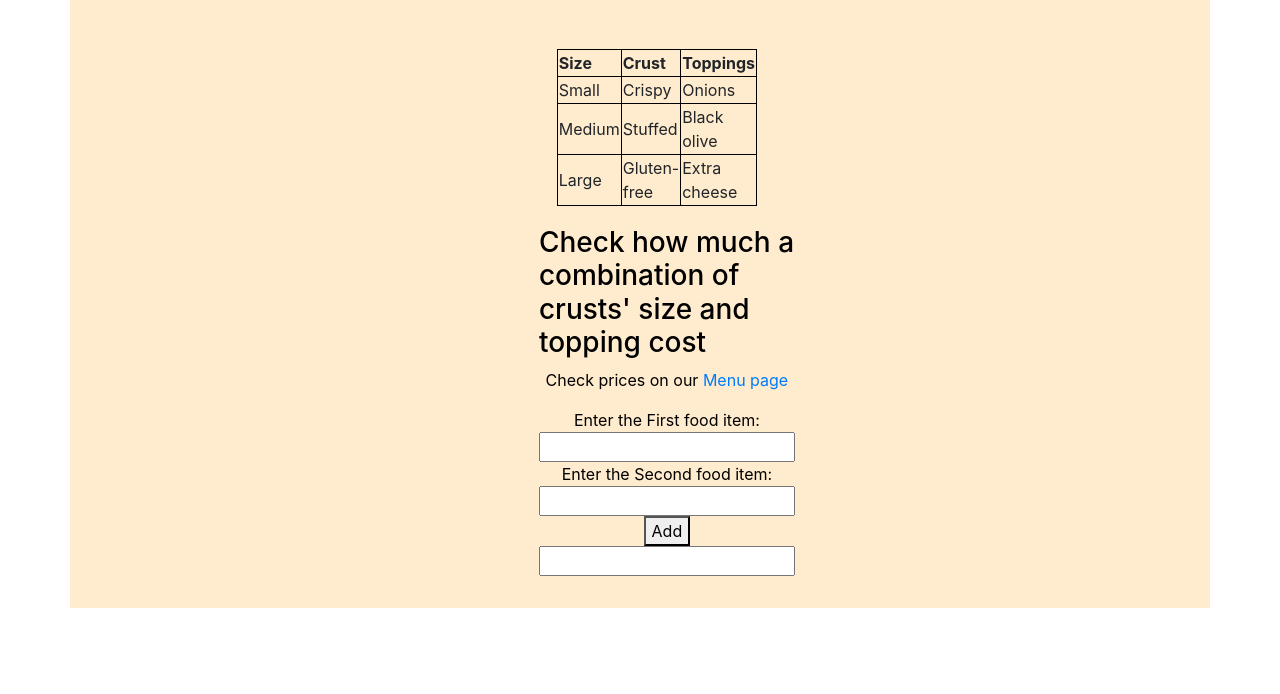
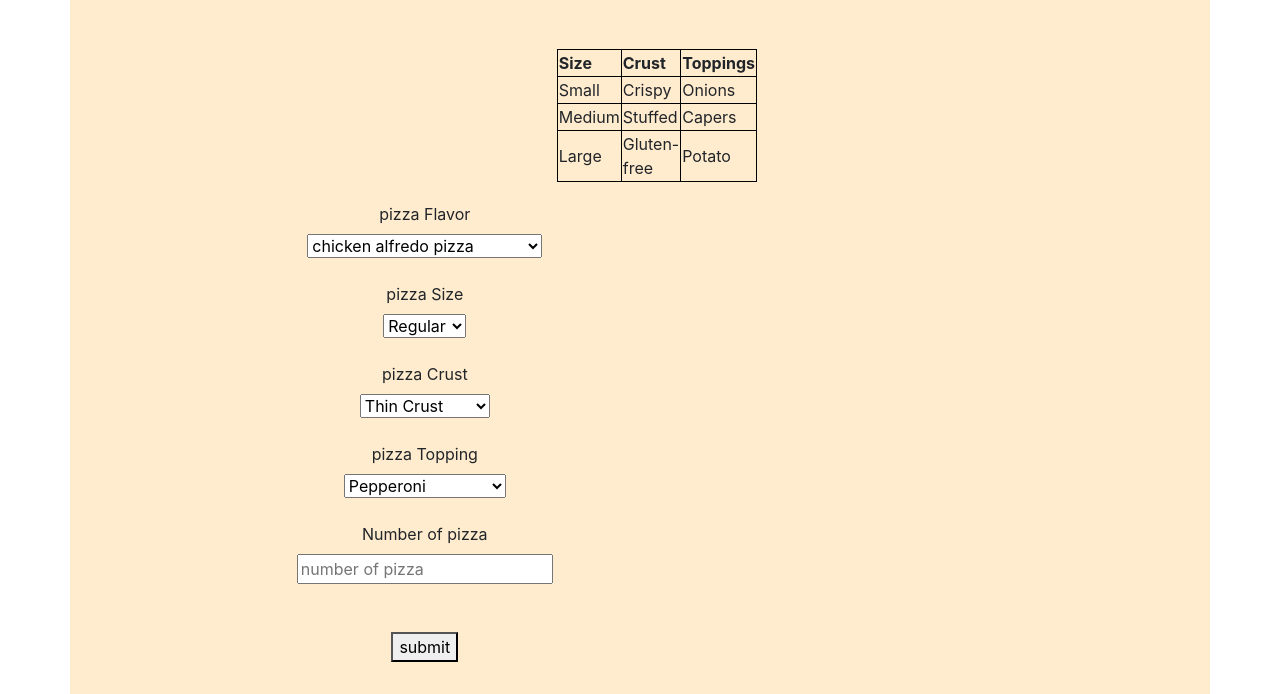
Before and after one commit to Mosesvalei/Pizza-Hub, a plain HTML site: page index.html in a window 1280 px wide. Shown: the part 621-1315 px from the top of the page. Before the commit the page ends 1229 px from the top, so only its background shows below. Drawn offline with nearby package versions, Linux system fonts and the light colour scheme.

Commit message:
changed code

```diff
--- a/index.html
+++ b/index.html
@@ -47,23 +47,67 @@
                 <tr>
                 <td>Medium</td>
                 <td>Stuffed</td>
-                <td>Black olive</td>
+                <td>Capers</td>
                 </tr>
                 <tr>
                     <td>Large</td>
                     <td>Gluten-free</td>
-                    <td>Extra cheese</td>
+                    <td>Potato</td>
                 </tr>
             </table>
         </div>
-            <div class="prices">
+            <!-- <div class="prices">
                 <h3>Check how much a combination of crusts' size and topping cost</h3>
                 <p>Check prices on our <a href="menu.html">Menu page</a></p>
                 Enter the First food item: <input id="first">
                 Enter the Second food item: <input id="second">
                 <button onclick="add()">Add</button>
                 <input id="answer">
-            </div>
+            </div> -->
+
+            <form class="text-center" id="text-center">
+                <label>pizza Flavor</label><br>
+                <select class="flavors" id="flavor" required><br>
+                  <option label="chicken alfredo pizza" value="$9.00">Chicken Alfredo Pizza</option>
+                  <option label="Taco Quesadila Pizza" value="$11.00">Taco Quesadila Pizza</option>
+                  <option label="Mushrooms" value="$5.00">Mushrooms</option>
+                  <option label="Macaroni And Cheese Pizza" value="$8.00">Macaroni And Cheese Pizza</option>
+                  <option label="Beef pizza" value="$6.00">Beef pizza</option>
+                  <option label="Sausage pizza" value="$9.50">Sausage pizza</option>
+                </select><br>
+                <br><label>pizza Size</label><br>
+                <select class="sizes" id="size" required><br>
+            <option label="Regular" value="$6.50">Regular</option>
+            <option label="Medium" value="$8.50">Medium</option>
+            <option label="Large" value="$10.00">Large</option>
+          </select><br>
+          <br><label>pizza Crust</label><br>
+          <select class="crust" id="crust" required><br>
+            <option label="Thin Crust" value="$11.50">Thin Crust</option>
+            <option label="Flatbed" value="$11.20">Flatbed</option>
+            <option label="Chicago Deep" value="$12.00">Chicago Deep</option>
+            <option label="Double Crust" value="$15.00">Double Crust</option>
+            <option label="Stuffed Crust" value="$12.50">Stuffed Crust</option>
+          </select><br>
+          <br><label>pizza Topping</label><br>
+          <select class="toppings" id="topping" required><br>
+            <option label="Pepperoni" value="$1.00">Pepperoni</option>
+            <option label="Capers" value="$1.80">Capers</option>
+            <option label="Onions" value="$1.50">Onions</option>
+            <option label="Potato" value="$1.64">Potato</option>
+            <option label="Sliced mushrooms" value="$1.700">Mixed sliced mushrooms</option>
+          </select><br>
+          <br><label>Number of pizza</label><br>
+          <input value="" required placeholder="number of pizza" id="quantity"></input><br>
+          <div class="button">
+            <br><br><button type="submit" id="btn"
+            label="">submit</button>
+          </div>
+        </form>
+
+
+
+
     </div>
 </div>
 </body>
--- a/static/js/main.js
+++ b/static/js/main.js
@@ -1,65 +1,52 @@
-// $(document).ready(function(){
-// //   alert("order ready")
-//   $("#size").on("click", function(){
-//     $("#sizesmall").show();
-//     $("#sizemedium").hide();
-//       $("#sizelarge").hide();
-//   })
-
-//   $("#medium").on("click", function(){
-//     $("#sizesmall").hide();
-//     $("#sizemedium").show();
-//       $("#sizelarge").hide();
-//   })
-
-//   $("#large").on("click", function(){
-//     $("#sizesmall").hide();
-//     $("#sizemedium").hide();
-//       $("#sizelarge").show();
-//   })
-
-// });
-
-function add(){
-    var a,b,c;
-    a=Number(document.getElementById("first").value);
-    b=Number(document.getElementById("second").value);
-    c= a + b;
-    document.getElementById("answer").value= c;
-    }
-
-
-function add(){
-    var a,b,c;
-    a=parseFloat(document.getElementById("first").value);
-    b=parseFloat(document.getElementById("second").value);
-    c= a + b;
-    var blank1=document.getElementById("first").value;
-    var blank2=document.getElementById("second").value;
-    if (blank1===""){
-      alert("Input your pizza price first.");
-    }else if (blank2===""){
-      alert("Input the prize of your pizza-toppings as well to get the total.");
-    }
-    else{
-    document.getElementById("answer").value= c;
-  }
-  }
-
-  function delivery(){
-    var a=document.getElementById("deliver").value;
-    var blank1=document.getElementById("first").value;
-    var blank2=document.getElementById("second").value;
-    if(blank1===""){
-      alert("Input your pizza price first.");
-    } else if(blank2===""){
-      alert("Input your pizza-toppings price before choosing the delivery option.");
-    }
-    else if(a==="Yes"){
-     var place=prompt("Please enter the preferred location you wish your pizza get delivered");
-     alert("Your order will be delivered to "+place+" once you checkout.");
-     alert("You will be charged $ 2.00 as delivery fee.Thank you, enjoy every bite.");
-   } else if(a==="No"){
-     alert("Thank you for placing your order.");
-   }
-  }
+$(document).ready(function() {
+    //form function to submit the users input, calculate total for the order, and prompt the user for some details
+      $("#text-center").submit(function(event) {
+        //functions to get user input from the forms
+        // function flavor() {
+        //   var pizzaFlavour = document.getElementById("flavor").value;
+        //   return parseInt(pizzaFlavour);
+        // }
+        function size() {
+          var pizzaSize = document.getElementById("size").value;
+          return parseInt(pizzaSize);
+        }
+        function crust() {
+          var pizzaCrust = document.getElementById("crust").value;
+          return parseInt(pizzaCrust);
+        }
+        function topping() {
+          var pizzaTopping = document.getElementById("topping").value;
+          return parseInt(pizzaTopping);
+        }
+        function number() {
+          var pizzaNumber = document.getElementById("quantity").value;
+          return parseInt(pizzaNumber);
+        }
+        //a constructor to create objects/instances of a user's orders
+        function Order(size, crust, topping, quantity) {
+        //   this.newFlavor = flavor;
+          this.newSize = size;
+          this.newCrust = crust;
+          this.newTopping = topping;
+          this.newQuantity = quantity;
+        }
+        //an object/instance (of the above constructor) to save the users order
+        var userInput = new Order(size(), crust(), topping(), number());
+        //a variable to store the total expenditure of the user
+        var totalCost =
+          (userInput.newSize +
+            userInput.newCrust +
+            userInput.newTopping +
+            userInput.newFlavor) *
+          userInput.newQuantity;
+        //prompts for the user
+        alert("Your charges for Pizza" + totalCost);
+        prompt("enter your email address for delivery");
+        prompt("enter your phone number for contact details");
+        prompt("enter your location insert street and building number");
+        alert("Your pizza will be delivered. Thanks for ordering with us");
+        //a method to reset the form after all operations have been completed
+        $("#text-center").reset();
+        event.preventDefault();
+      });
+    });
```
Also changed, not shown: menu.html (+7 -7 lines), order.html (+6 -6 lines), 1 other file.
